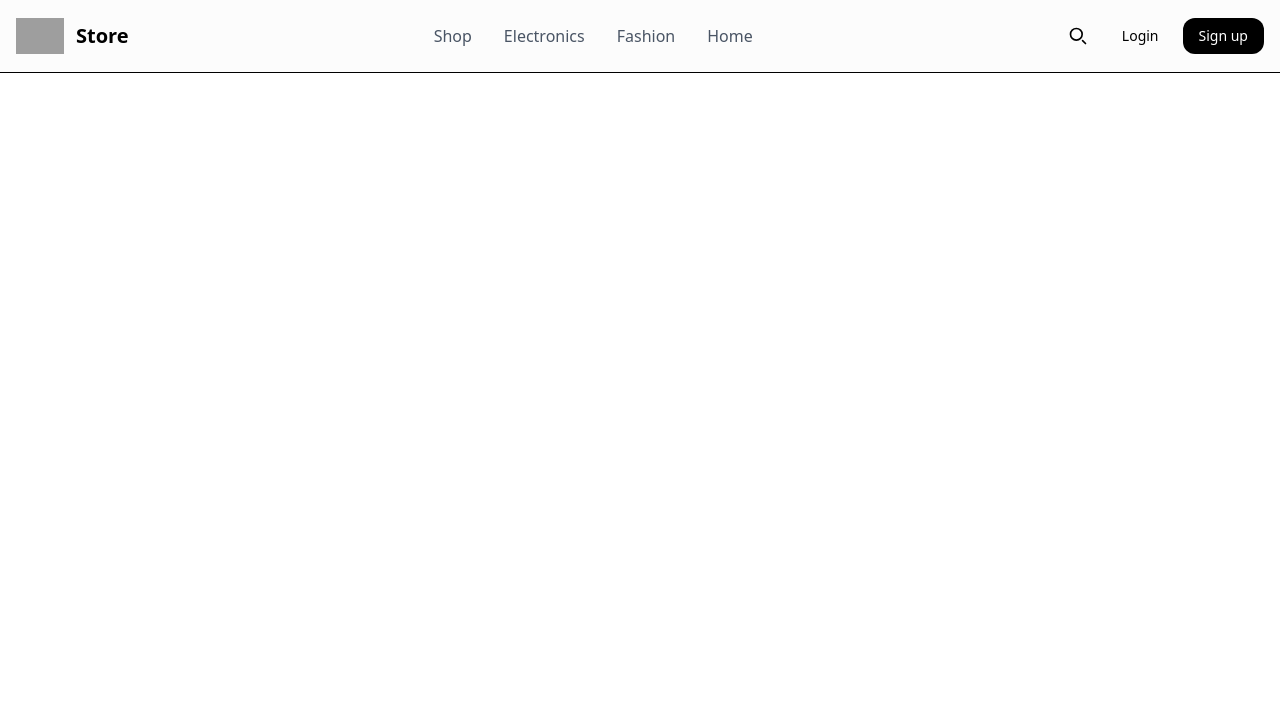
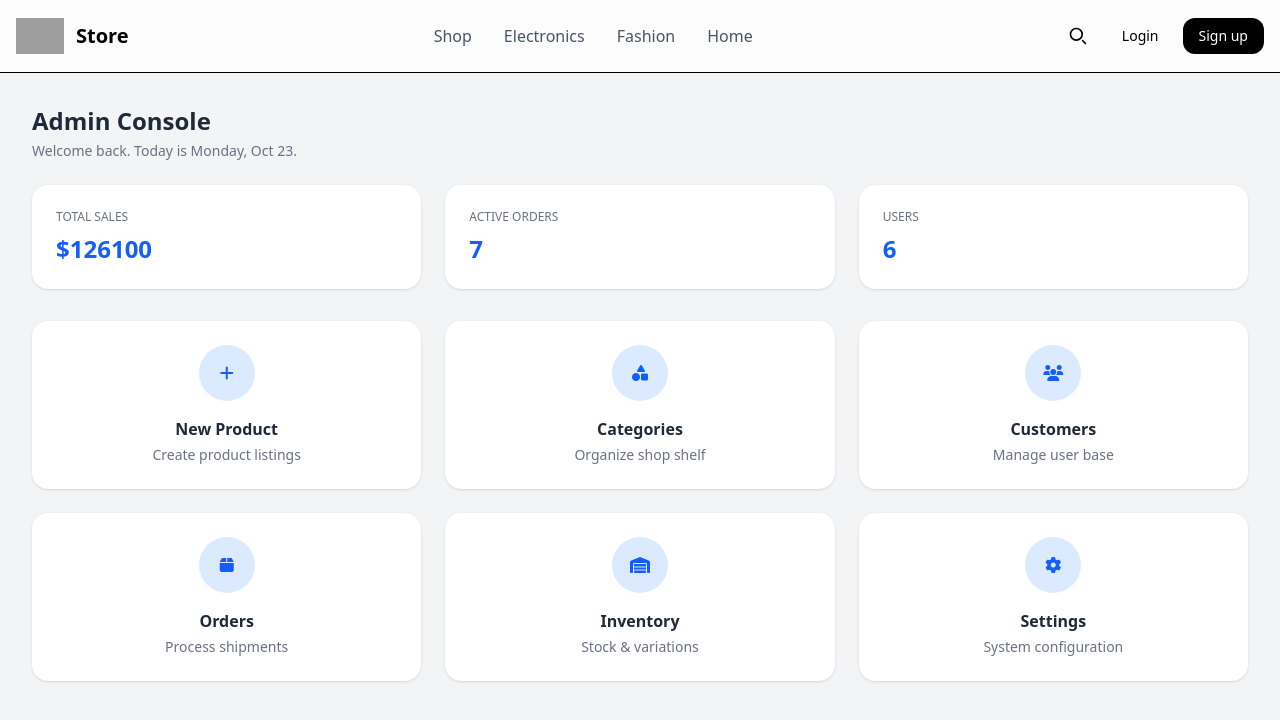
Before and after one commit to abdelazizgamal/Fullstack-E-commerce-Project, an Angular app: page /admin in a window 1280 px wide. Before the commit this address led to /. Shown: the top 720 px of the page. Built offline with nearby package versions, Linux system fonts and the light colour scheme; data requests are answered from the project's data file; grey boxes are pictures that could not be loaded.

Commit message:
Admin dashboard added

```diff
--- a/src/app/Components/admin/admin.html
+++ b/src/app/Components/admin/admin.html
@@ -1 +1,110 @@
-<p>admin works!</p>
+<!DOCTYPE html>
+<html lang="en">
+<head>
+  <meta charset="UTF-8" />
+  <meta name="viewport" content="width=device-width, initial-scale=1.0" />
+  <title>Admin Dashboard</title>
+  <script src="https://cdn.tailwindcss.com"></script>
+  <link rel="stylesheet" href="https://cdnjs.cloudflare.com/ajax/libs/font-awesome/6.5.0/css/all.min.css" />
+</head>
+<body class="bg-gray-100 min-h-screen">
+
+  <!-- Navbar -->
+  <!-- <header class="bg-white shadow-sm">
+    <div class="max-w-7xl mx-auto px-4 sm:px-6 lg:px-8">
+      <div class="flex justify-between items-center h-16">
+        <h1 class="text-xl font-semibold text-gray-800">ShopAdmin</h1>
+        <div class="flex items-center gap-4">
+          <button class="text-gray-500 hover:text-gray-700">
+            <i class="fa-regular fa-bell text-lg"></i>
+          </button>
+          <button class="text-gray-500 hover:text-gray-700">
+            <i class="fa-solid fa-bars text-lg"></i>
+          </button>
+        </div>
+      </div>
+    </div>
+  </header> -->
+
+  <!-- Main Content -->
+  <main class="max-w-7xl mx-auto px-4 sm:px-6 lg:px-8 py-8">
+
+    <!-- Heading -->
+    <div class="mb-6">
+      <h2 class="text-2xl font-bold text-gray-800">Admin Console</h2>
+      <p class="text-sm text-gray-500 mt-1">Welcome back. Today is Monday, Oct 23.</p>
+    </div>
+
+    <!-- Stats Cards -->
+    <div class="grid grid-cols-1 sm:grid-cols-2 lg:grid-cols-3 gap-6 mb-8">
+      <div class="bg-white p-6 rounded-2xl shadow-sm">
+        <p class="text-xs text-gray-500 uppercase">Total Sales</p>
+        <h3 class="text-2xl font-bold text-blue-600 mt-2">${{total_price_orders}}</h3>
+      </div>
+      <div class="bg-white p-6 rounded-2xl shadow-sm">
+        <p class="text-xs text-gray-500 uppercase">Active Orders</p>
+        <h3 class="text-2xl font-bold text-blue-600 mt-2">{{num_orders}}</h3>
+      </div>
+      <div class="bg-white p-6 rounded-2xl shadow-sm">
+        <p class="text-xs text-gray-500 uppercase"> Users</p>
+        <h3 class="text-2xl font-bold text-blue-600 mt-2">{{num_users}}</h3>
+      </div>
+    </div>
+
+    <!-- Action Cards -->
+    <div class="grid grid-cols-1 sm:grid-cols-2 lg:grid-cols-3 gap-6">
+
+      <div class="bg-white p-6 rounded-2xl shadow-sm flex flex-col items-center text-center hover:shadow-md transition">
+        <div class="w-14 h-14 flex items-center justify-center bg-blue-100 text-blue-600 rounded-full mb-4">
+          <i class="fa-solid fa-plus"></i>
+        </div>
+        <h4 class="font-semibold text-gray-800">New Product</h4>
+        <p class="text-sm text-gray-500 mt-1">Create product listings</p>
+      </div>
+
+      <div class="bg-white p-6 rounded-2xl shadow-sm flex flex-col items-center text-center hover:shadow-md transition">
+        <div class="w-14 h-14 flex items-center justify-center bg-blue-100 text-blue-600 rounded-full mb-4">
+          <i class="fa-solid fa-shapes"></i>
+        </div>
+        <h4 class="font-semibold text-gray-800">Categories</h4>
+        <p class="text-sm text-gray-500 mt-1">Organize shop shelf</p>
+      </div>
+
+      <div class="bg-white p-6 rounded-2xl shadow-sm flex flex-col items-center text-center hover:shadow-md transition">
+        <div class="w-14 h-14 flex items-center justify-center bg-blue-100 text-blue-600 rounded-full mb-4">
+          <i class="fa-solid fa-users"></i>
+        </div>
+        <h4 class="font-semibold text-gray-800">Customers</h4>
+        <p class="text-sm text-gray-500 mt-1">Manage user base</p>
+      </div>
+
+      <div class="bg-white p-6 rounded-2xl shadow-sm flex flex-col items-center text-center hover:shadow-md transition">
+        <div class="w-14 h-14 flex items-center justify-center bg-blue-100 text-blue-600 rounded-full mb-4">
+          <i class="fa-solid fa-box"></i>
+        </div>
+        <h4 class="font-semibold text-gray-800">Orders</h4>
+        <p class="text-sm text-gray-500 mt-1">Process shipments</p>
+      </div>
+
+      <div class="bg-white p-6 rounded-2xl shadow-sm flex flex-col items-center text-center hover:shadow-md transition">
+        <div class="w-14 h-14 flex items-center justify-center bg-blue-100 text-blue-600 rounded-full mb-4">
+          <i class="fa-solid fa-warehouse"></i>
+        </div>
+        <h4 class="font-semibold text-gray-800">Inventory</h4>
+        <p class="text-sm text-gray-500 mt-1">Stock & variations</p>
+      </div>
+
+      <div class="bg-white p-6 rounded-2xl shadow-sm flex flex-col items-center text-center hover:shadow-md transition">
+        <div class="w-14 h-14 flex items-center justify-center bg-blue-100 text-blue-600 rounded-full mb-4">
+          <i class="fa-solid fa-gear"></i>
+        </div>
+        <h4 class="font-semibold text-gray-800">Settings</h4>
+        <p class="text-sm text-gray-500 mt-1">System configuration</p>
+      </div>
+
+    </div>
+
+  </main>
+
+</body>
+</html>
--- a/src/app/Components/admin/admin.ts
+++ b/src/app/Components/admin/admin.ts
@@ -1,4 +1,5 @@
-import { Component } from '@angular/core';
+import { ChangeDetectorRef, Component } from '@angular/core';
+import { Users } from '../../services/users';
 
 @Component({
   selector: 'app-admin',
@@ -7,5 +8,32 @@ import { Component } from '@angular/core';
   styleUrl: './admin.css',
 })
 export class Admin {
+  num_users: number = 0;
+  num_orders: number = 0;
+  total_price_orders: number = 0;
+
+  constructor(private usersService: Users, private cdn:ChangeDetectorRef) {
+
+  }
+  ngOnInit() {
+  this.usersService.get_user().subscribe((users) => {
+    this.num_users = users.length;
+    this.cdn.detectChanges();
+  });
+
+  this.usersService.get_orders().subscribe((orders: any[]) => {
+    this.num_orders = orders.length;
+
+    // Reset total before calculation
+    this.total_price_orders = 0;
+
+    orders.forEach((order) => {
+      const price = Number(order.total) || 0;
+      this.total_price_orders += price;
+    });
+
+    this.cdn.detectChanges();
+  });
+}
 
 }
--- a/src/app/Components/login/login.ts
+++ b/src/app/Components/login/login.ts
@@ -38,7 +38,7 @@ export class Login {
       )
       .subscribe((user) => {
         if (user) {
-          debugger;
+          // debugger;
 
           localStorage.setItem('token', fakeToken);
           localStorage.setItem('currentUser', JSON.stringify(user)); // 👈 ADD THIS
--- a/src/app/app.routes.ts
+++ b/src/app/app.routes.ts
@@ -2,11 +2,13 @@ import { Routes } from '@angular/router';
 import { Login } from './Components/login/login';
 import { Register } from './Components/Register/register';
 import { Profile } from './Components/profile/profile';
+import { Admin } from './Components/admin/admin';
 
 export const routes: Routes = [
   {path: '', component: Register},
 
     {path: 'login', component: Login},
-    {path: 'profile', component: Profile}
+    {path: 'profile', component: Profile},
+    {path: 'admin', component: Admin}
 
 ];
--- a/src/app/interceptor/token-interceptor.ts
+++ b/src/app/interceptor/token-interceptor.ts
@@ -1,7 +1,6 @@
 import { HttpInterceptorFn } from '@angular/common/http';
 
 export const tokenInterceptor: HttpInterceptorFn = (req, next) => {
-  debugger;
   const token = localStorage.getItem('token');
 
   const clone = req.clone({
--- a/src/app/services/users.ts
+++ b/src/app/services/users.ts
@@ -30,6 +30,15 @@ export class Users {
     return this.http.get<any>(`${this.baseUrl}/users`);
   }
 
+  get_orders() {
+    console.log('used in service');
+
+    return this.http.get<any>(`${this.baseUrl}/orders`);
+  }
+
+
+
+
   updateUser(id: number, user: User): Observable<User> {
     return this.http.put<User>(`${this.baseUrl}/users/${id}`, user);
   }
```
